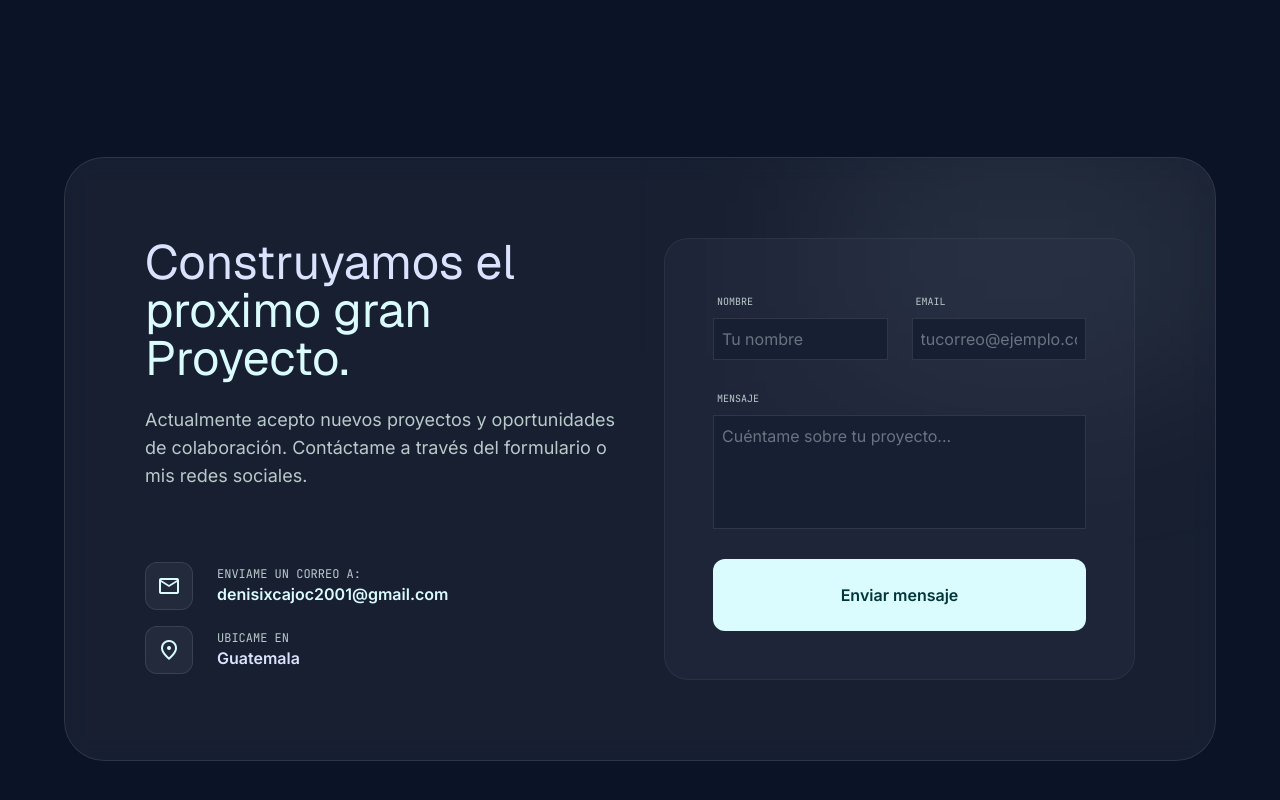
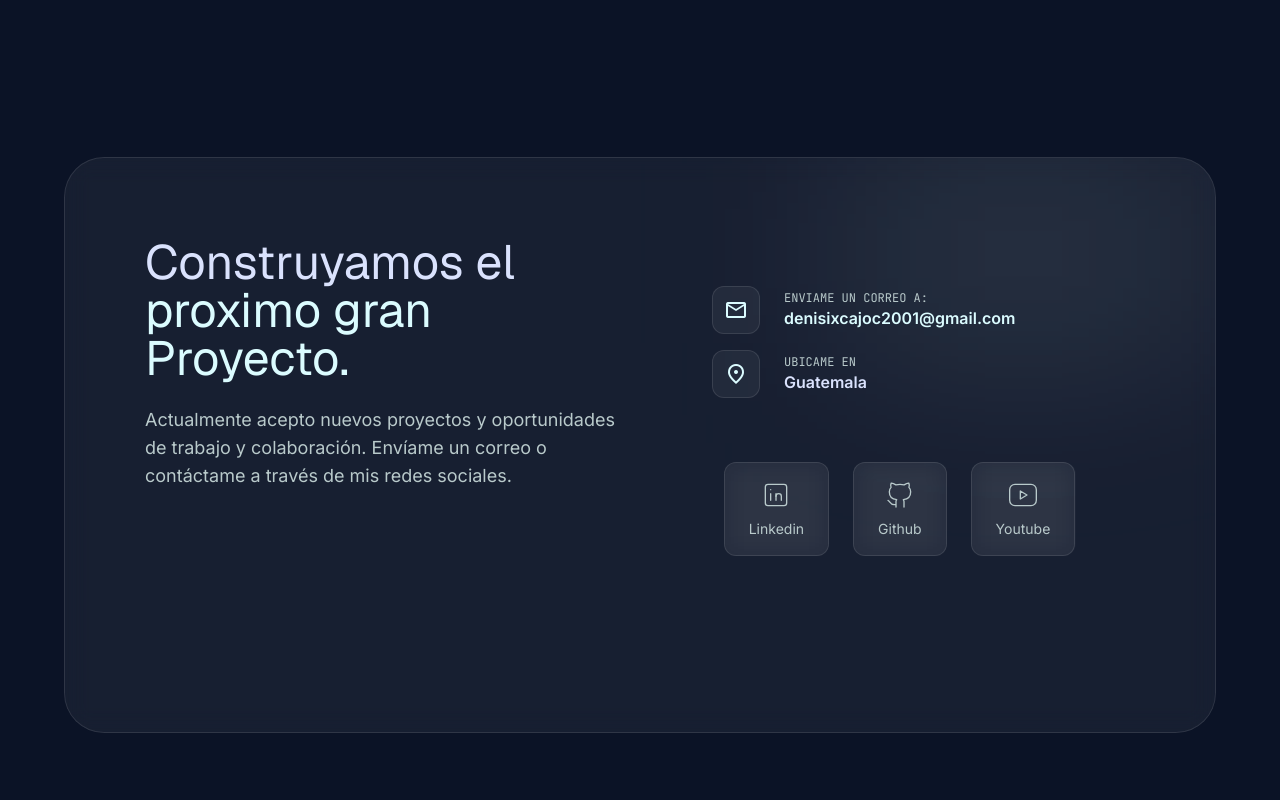
Before and after one commit to ixcajoc/portafolio, an Angular app: page / in a window 1280 px wide. Shown: the part 2589-3389 px from the top of the page. Built offline with nearby package versions, Linux system fonts and the light colour scheme.

Commit message:
add: CONTACT SECTION, FOOTER SECTION. Creating Social media Service to implement in the link tag a variable for each social profile i have.

```diff
--- a/src/app/components/contact-section/contact-section.component.html
+++ b/src/app/components/contact-section/contact-section.component.html
@@ -7,9 +7,12 @@
             <div class="space-y-md">
               <h2 class="font-display-lg text-4xl md:text-5xl">Construyamos el<br /><span class="text-primary">proximo gran
                   Proyecto.</span></h2>
-              <p class="text-on-surface-variant text-lg">Actualmente acepto nuevos proyectos y oportunidades de colaboración.
-                Contáctame a través del formulario o mis redes sociales.</p>
-              <div class="pt-lg space-y-sm">
+              <p class="text-on-surface-variant text-lg">Actualmente acepto nuevos proyectos y oportunidades de trabajo y colaboración.
+                Envíame un correo o contáctame a través de mis redes sociales.</p>
+            </div>
+            <!-- Contact information -->
+
+            <div class="space-y-sm p-md md:p-lg">
               <a class="flex items-center gap-md group" href="mailto:denisixcajoc2001@gmail.com">
                 <div
                   class="w-12 h-12 rounded-xl bg-white/5 flex items-center justify-center border border-white/10 group-hover:border-primary/50 transition-all">
@@ -29,38 +32,76 @@
                   <p class="text-on-surface font-bold">Guatemala</p>
                 </div>
               </div>
+              <!-- <div class="pt-lg">
+                <p class="text-on-surface-variant text-lg">O contáctame por redes sociales:</p>
+              </div> -->
+              <!-- redes sociales -->
+              <div class="flex items-center justify-center gap-md p-md md:p-lg">
+                <a [href]="linkedin" target="_blank">
+                  <div class="flex flex-col items-center gap-xs px-md py-sm glass-card rounded-xl">
+                    <svg
+                      xmlns="http://www.w3.org/2000/svg"
+                      width="32"
+                      height="32"
+                      viewBox="0 0 24 24"
+                      fill="none"
+                      stroke="#b9cacb"
+                      stroke-width="1"
+                      stroke-linecap="round"
+                      stroke-linejoin="round"
+                    >
+                      <path d="M4 4m0 2a2 2 0 0 1 2 -2h12a2 2 0 0 1 2 2v12a2 2 0 0 1 -2 2h-12a2 2 0 0 1 -2 -2z" />
+                      <path d="M8 11l0 5" />
+                      <path d="M8 8l0 .01" />
+                      <path d="M12 16l0 -5" />
+                      <path d="M16 16v-3a2 2 0 0 0 -4 0" />
+                    </svg>
+                    <p class="text-on-surface-variant text-sm max-w-xl">Linkedin</p>
                   </div>
+                </a>
+                <a [href]="github" target="_blank">
+                  <div class="flex flex-col items-center gap-xs px-md py-sm glass-card rounded-xl">
+                    <svg
+                      xmlns="http://www.w3.org/2000/svg"
+                      width="32"
+                      height="32"
+                      viewBox="0 0 24 24"
+                      fill="none"
+                      stroke="#b9cacb"
+                      stroke-width="1"
+                      stroke-linecap="round"
+                      stroke-linejoin="round"
+                    >
+                      <path d="M9 19c-4.3 1.4 -4.3 -2.5 -6 -3m12 5v-3.5c0 -1 .1 -1.4 -.5 -2c2.8 -.3 5.5 -1.4 5.5 -6a4.6 4.6 0 0 0 -1.3 -3.2a4.2 4.2 0 0 0 -.1 -3.2s-1.1 -.3 -3.5 1.3a12.3 12.3 0 0 0 -6.2 0c-2.4 -1.6 -3.5 -1.3 -3.5 -1.3a4.2 4.2 0 0 0 -.1 3.2a4.6 4.6 0 0 0 -1.3 3.2c0 4.6 2.7 5.7 5.5 6c-.6 .6 -.6 1.2 -.5 2v3.5" />
+                    </svg>
+
+                    <p class="text-on-surface-variant text-sm max-w-xl">Github</p>
                   </div>
-            <!-- Contact Form -->
-            <div class="bg-surface-container-highest/40 p-md md:p-lg rounded-3xl border border-white/5">
-              <form class="space-y-md">
-                <div class="grid grid-cols-2 gap-md">
-                  <div class="space-y-base">
-                    <label class="font-label-caps text-[10px] text-on-surface-variant uppercase ml-1">Nombre</label>
-                    <input
-                      class="w-full bg-surface-container border-b border-white/10 focus:border-primary focus:ring-0 transition-all text-on-surface p-2"
-                      placeholder="Tu nombre" type="text" />
+                </a>
+                <a [href]="youtube" target="_blank">
+                  <div  class="flex flex-col items-center gap-xs px-md py-sm glass-card rounded-xl">
+                    <svg
+                      xmlns="http://www.w3.org/2000/svg"
+                      width="32"
+                      height="32"
+                      viewBox="0 0 24 24"
+                      fill="none"
+                      stroke="#b9cacb"
+                      stroke-width="1"
+                      stroke-linecap="round"
+                      stroke-linejoin="round"
+                    >
+                      <path d="M2 8a4 4 0 0 1 4 -4h12a4 4 0 0 1 4 4v8a4 4 0 0 1 -4 4h-12a4 4 0 0 1 -4 -4v-8z" />
+                      <path d="M10 9l5 3l-5 3z" />
+                    </svg>
+
+                    <p class="text-on-surface-variant text-sm max-w-xl">Youtube</p>
                   </div>
-                  <div class="space-y-base">
-                    <label class="font-label-caps text-[10px] text-on-surface-variant uppercase ml-1">Email</label>
-                    <input
-                      class="w-full bg-surface-container border-b border-white/10 focus:border-primary focus:ring-0 transition-all text-on-surface p-2"
-                      placeholder="tucorreo@ejemplo.com" type="email" />
+                </a>
               </div>
+
             </div>
-                <div class="space-y-base">
-                  <label class="font-label-caps text-[10px] text-on-surface-variant uppercase ml-1">Mensaje</label>
-                  <textarea
-                    class="w-full bg-surface-container border-b border-white/10 focus:border-primary focus:ring-0 transition-all text-on-surface p-2 resize-none"
-                    placeholder="Cuéntame sobre tu proyecto..." rows="4"></textarea>
-                </div>
-                <button
-                  class="w-full py-md bg-primary text-on-primary font-bold rounded-xl hover:shadow-[0_0_20px_rgba(219,252,255,0.3)] transition-all"
-                  type="submit">
-                  Enviar mensaje
-                </button>
-              </form>
-            </div>
+
           </div>
         </div>
       </div>
--- a/src/app/components/contact-section/contact-section.component.ts
+++ b/src/app/components/contact-section/contact-section.component.ts
@@ -1,4 +1,6 @@
-import { Component } from '@angular/core';
+import { Component, inject } from '@angular/core';
+import { RouterModule } from '@angular/router';
+import { SocialMediaService } from '../../services/social-media.service';
 
 @Component({
   selector: 'app-contact-section',
@@ -8,4 +10,12 @@ import { Component } from '@angular/core';
 })
 export class ContactSectionComponent {
 
+  // linkedinUrl: string = 'https://www.linkedin.com/in/denis-ixcajoc/';
+
+  socialMediaService = inject(SocialMediaService);
+
+  linkedin = this.socialMediaService.linkedinUrl;
+  youtube = this.socialMediaService.youtubeUrl;
+  github = this.socialMediaService.githubUrl;
+
 }
--- a/src/app/components/footer/footer.component.html
+++ b/src/app/components/footer/footer.component.html
@@ -6,9 +6,9 @@
         <p class="font-body-md text-body-md text-on-surface-variant opacity-60">© {{ currentYear }} Denis Ixcajoc, Senior en progreso. Construido con precisión.</p>
       </div>
       <div class="flex gap-lg items-center">
-        <a class="text-on-surface-variant hover:text-primary transition-opacity cursor-pointer" href="https://github.com/ixcajoc">GitHub</a>
-        <a class="text-on-surface-variant hover:text-primary transition-opacity cursor-pointer" href="https://www.linkedin.com/in/denis-ixcajoc/">LinkedIn</a>
-        <a class="text-on-surface-variant hover:text-primary transition-opacity cursor-pointer" href="https://www.youtube.com/@denis-ixcajoc">YouTube</a>
+        <a class="text-on-surface-variant hover:text-primary transition-opacity cursor-pointer" [href]="github" target="_blank">GitHub</a>
+        <a class="text-on-surface-variant hover:text-primary transition-opacity cursor-pointer" [href]="linkedin" target="_blank">LinkedIn</a>
+        <a class="text-on-surface-variant hover:text-primary transition-opacity cursor-pointer" [href]="youtube" target="_blank">YouTube</a>
       </div>
     </div>
   </footer>
--- a/src/app/components/footer/footer.component.ts
+++ b/src/app/components/footer/footer.component.ts
@@ -1,4 +1,5 @@
-import { Component } from '@angular/core';
+import { Component, inject } from '@angular/core';
+import { SocialMediaService } from '../../services/social-media.service';
 
 @Component({
   selector: 'app-footer',
@@ -10,4 +11,10 @@ export class FooterComponent {
 
   currentYear: number = new Date().getFullYear();
 
+  socialMediaService = inject(SocialMediaService);
+
+  linkedin = this.socialMediaService.linkedinUrl;
+  youtube = this.socialMediaService.youtubeUrl;
+  github = this.socialMediaService.githubUrl;
+
 }
--- a/src/app/components/skills-section/skills-section.component.html
+++ b/src/app/components/skills-section/skills-section.component.html
@@ -83,7 +83,7 @@
                   <pre class="p-md  font-code-sm text-xs text-left text-primary/70">
 <code> {{
   `const developer = {
-    name: "Un experto en formación",
+    name: "Senior en progreso",
     passion: "Código limpio",
     vision: "Excelencia de UX",
     status: "Optimizando..."
--- /dev/null
+++ b/src/app/services/social-media.service.ts
@@ -0,0 +1,11 @@
+import { Injectable } from '@angular/core';
+
+@Injectable({
+  providedIn: 'root',
+})
+export class SocialMediaService {
+
+  linkedinUrl: string = 'https://www.linkedin.com/in/denis-ixcajoc/';
+  youtubeUrl: string = 'https://www.youtube.com/@denis-ixcajoc';
+  githubUrl: string = 'https://github.com/ixcajoc';
+}
```
Lines whose indentation alone changed are shown as unchanged.
